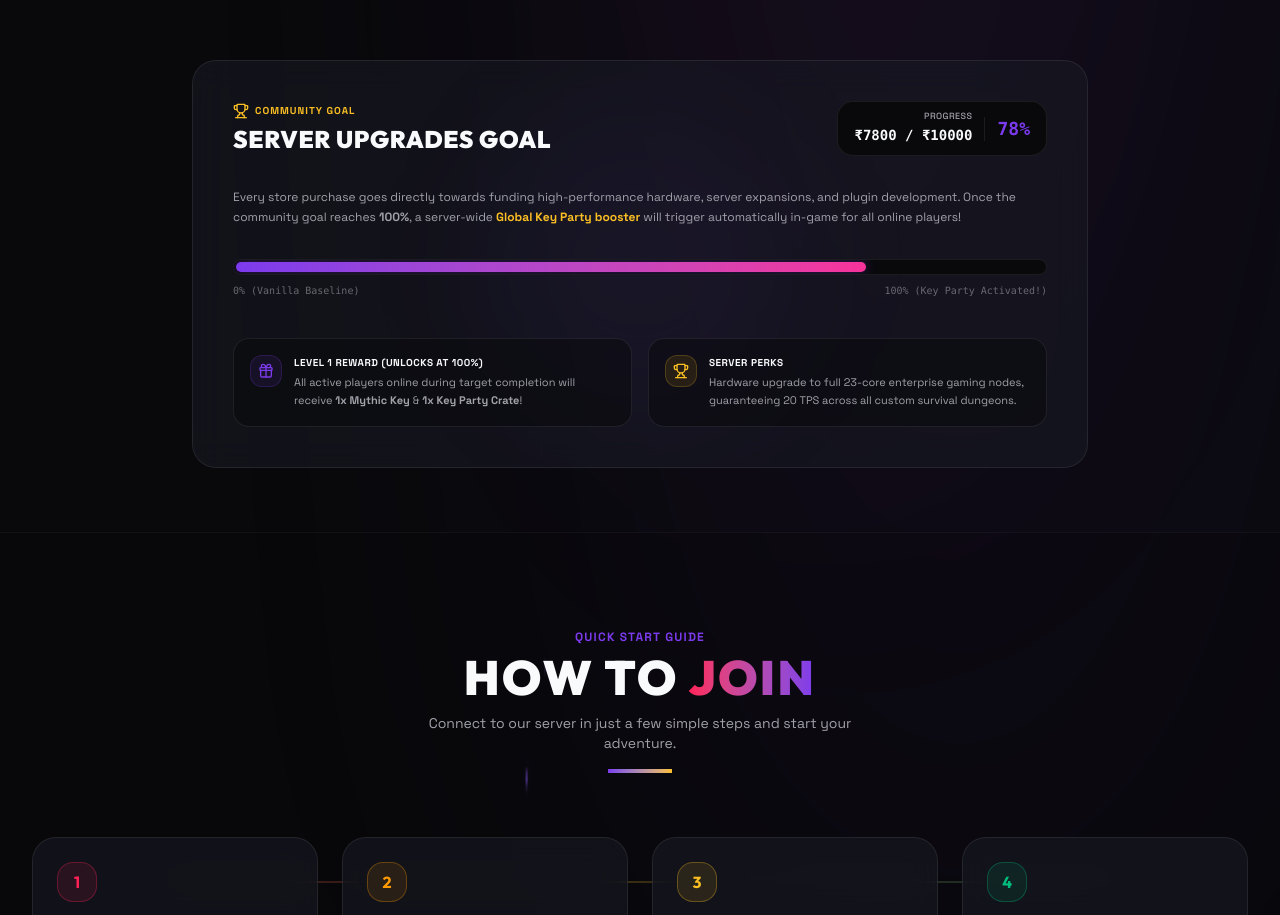
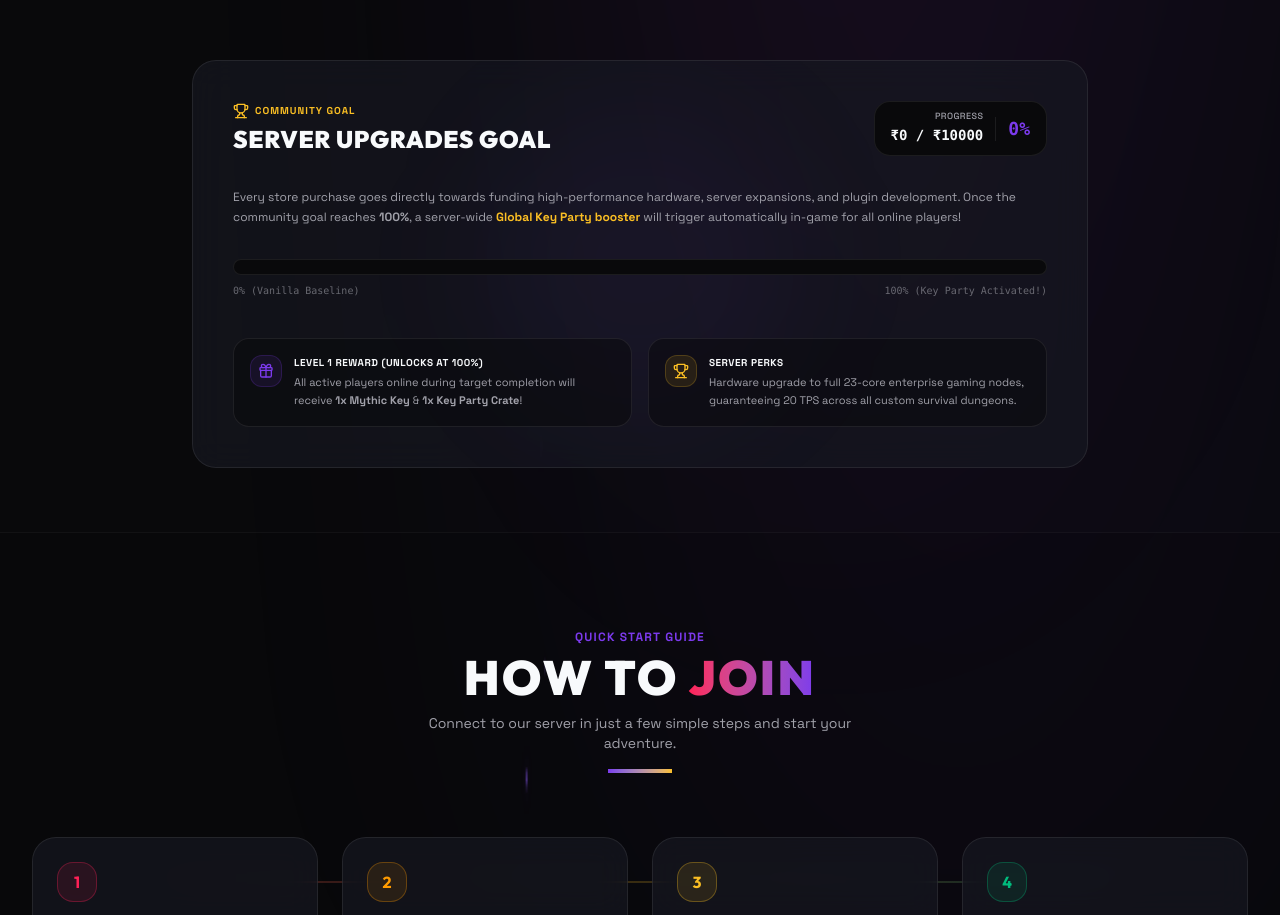
Before and after one commit to DIGANTAYT/bongcraftsmp, a Next.js app: page / in a window 1280 px wide. Shown: the part 3820-4735 px from the top of the page. Built offline with nearby package versions, Linux system fonts and the light colour scheme; no server answers.

Commit message:
Reset-community-progress-bar-baseline-to-0

```diff
--- a/src/components/CommunityGoal.tsx
+++ b/src/components/CommunityGoal.tsx
@@ -5,7 +5,7 @@ import { Trophy, Gift, ArrowRight } from "lucide-react";
 import { supabase, isSupabaseConfigured } from "@/lib/supabase";
 
 export const CommunityGoal: React.FC = () => {
-  const [currentAmount, setCurrentAmount] = useState(7800); // Default placeholder
+  const [currentAmount, setCurrentAmount] = useState(0);
   const goalAmount = 10000;
 
   useEffect(() => {
@@ -19,8 +19,7 @@ export const CommunityGoal: React.FC = () => {
 
           if (!error && data) {
             const sum = data.reduce((acc: number, curr: any) => acc + (Number(curr.total) || 0), 0);
-            // We can baseline it at ₹7,800 and add database checkouts to make it feel rich and scaling!
-            setCurrentAmount(Math.max(7800, sum));
+            setCurrentAmount(sum);
           }
         } catch (e) {
           console.error("Failed to load community goal progress:", e);
```
